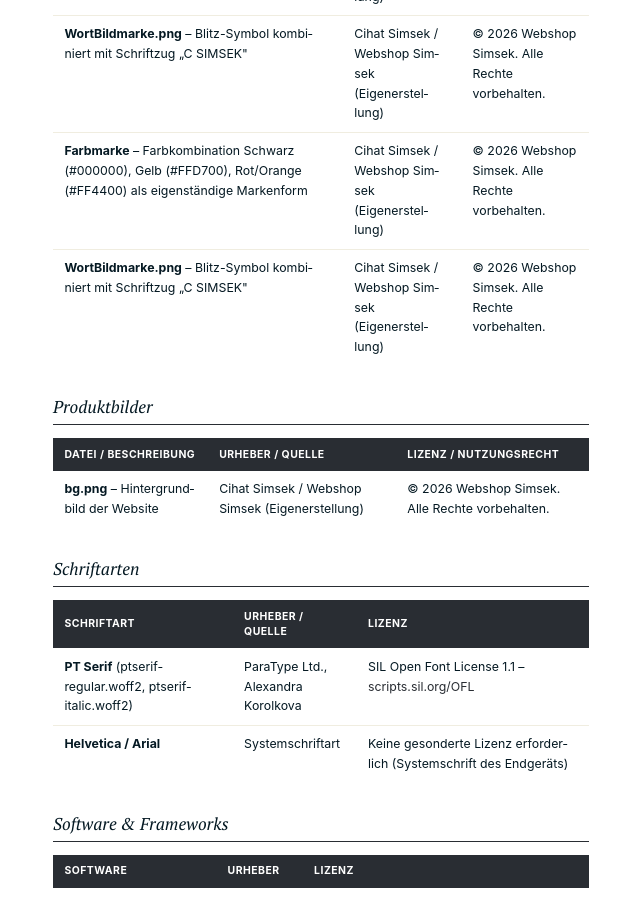
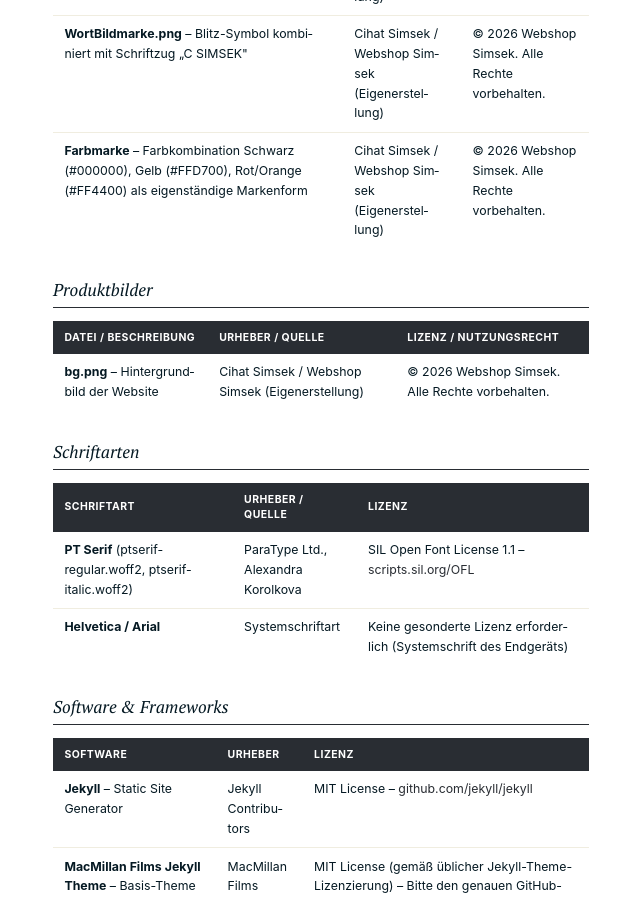
Before and after one commit to KernInformatik/kerninformatik.github.io, a Jekyll site: the page built from media.html, in a window 1280 px wide and 900 px high, scrolled down 834 px. Shown: the whole window, without its empty margins (169-809 px from the left). Built offline with Jekyll 4.4.1, drawn with Linux system fonts in a browser that asks for light colours.

Commit message:
eine zeile zu viel

```diff
--- a/media.html
+++ b/media.html
@@ -63,14 +63,6 @@ permalink: /media.html
         <td>Cihat Simsek / Webshop Simsek (Eigenerstellung)</td>
         <td>© 2026 Webshop Simsek. Alle Rechte vorbehalten.</td>
       </tr>
-
-      <tr>
-        <td><strong>WortBildmarke.png</strong> – Blitz-Symbol kombiniert mit Schriftzug „C SIMSEK"</td>
-        <td>Cihat Simsek / Webshop Simsek (Eigenerstellung)</td>
-        <td>© 2026 Webshop Simsek. Alle Rechte vorbehalten.</td>
-      </tr>
-
-
     </tbody>
   </table>
 
```
